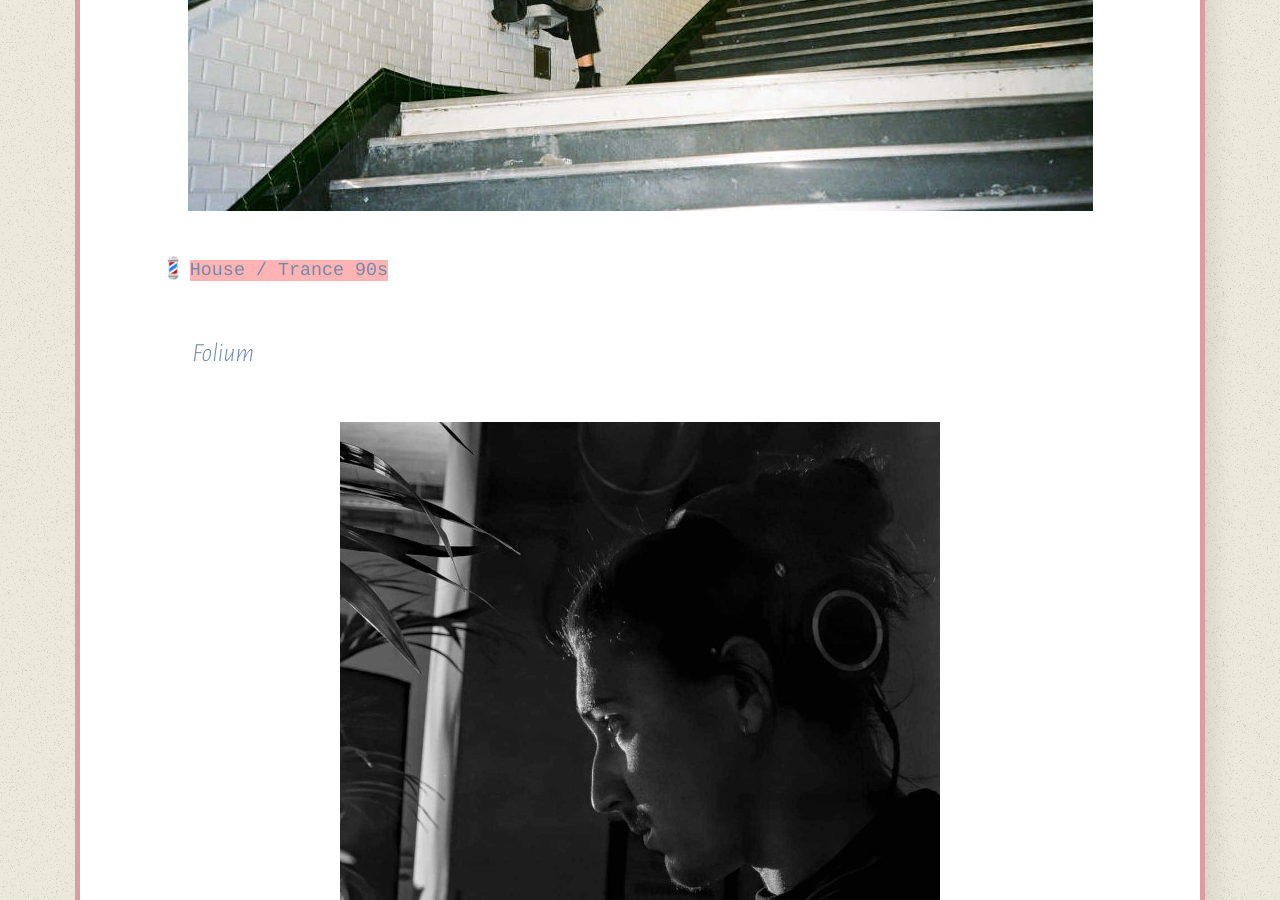
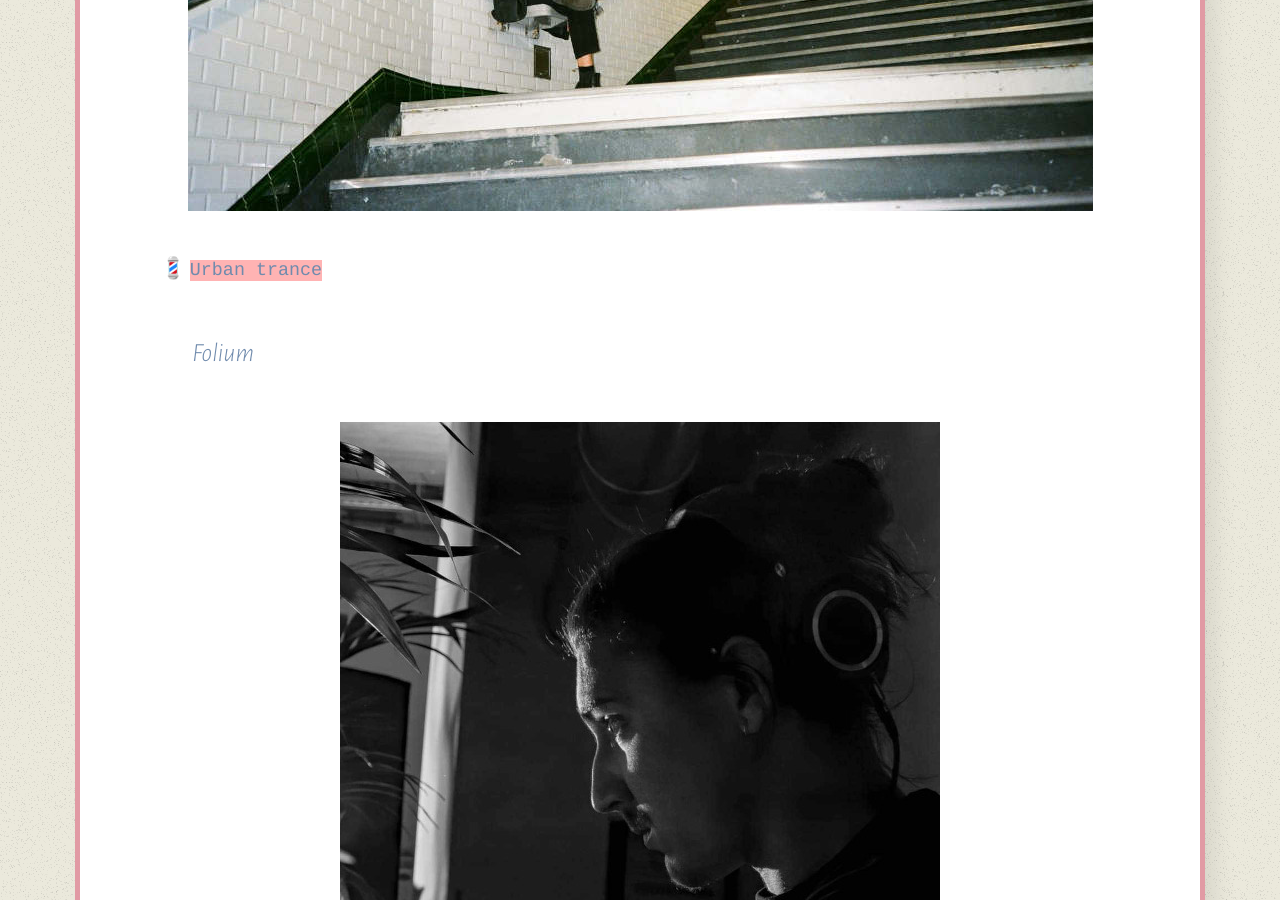
Before and after one commit to Herbes-Folles/Herbes-Folles.github.io, a Jekyll site: the page built from content/programme.md, in a window 1280 px wide and 900 px high, scrolled down 8219 px. Built offline with Jekyll 4.4.1, drawn with Linux system fonts in a browser that asks for light colours.

Commit message:
Fix cleo xiii style

```diff
--- a/content/programme.md
+++ b/content/programme.md
@@ -116,7 +116,7 @@ Sur une note plus vénéneuse, Deuls viendra déraciner vos mycorizes avec sa Dr
 
 ![](/assets/images/prog23/cleoxiii.jpg)
 
-💈 `House / Trance 90s`
+💈 `Urban trance`
 
 
 #### Folium
```
